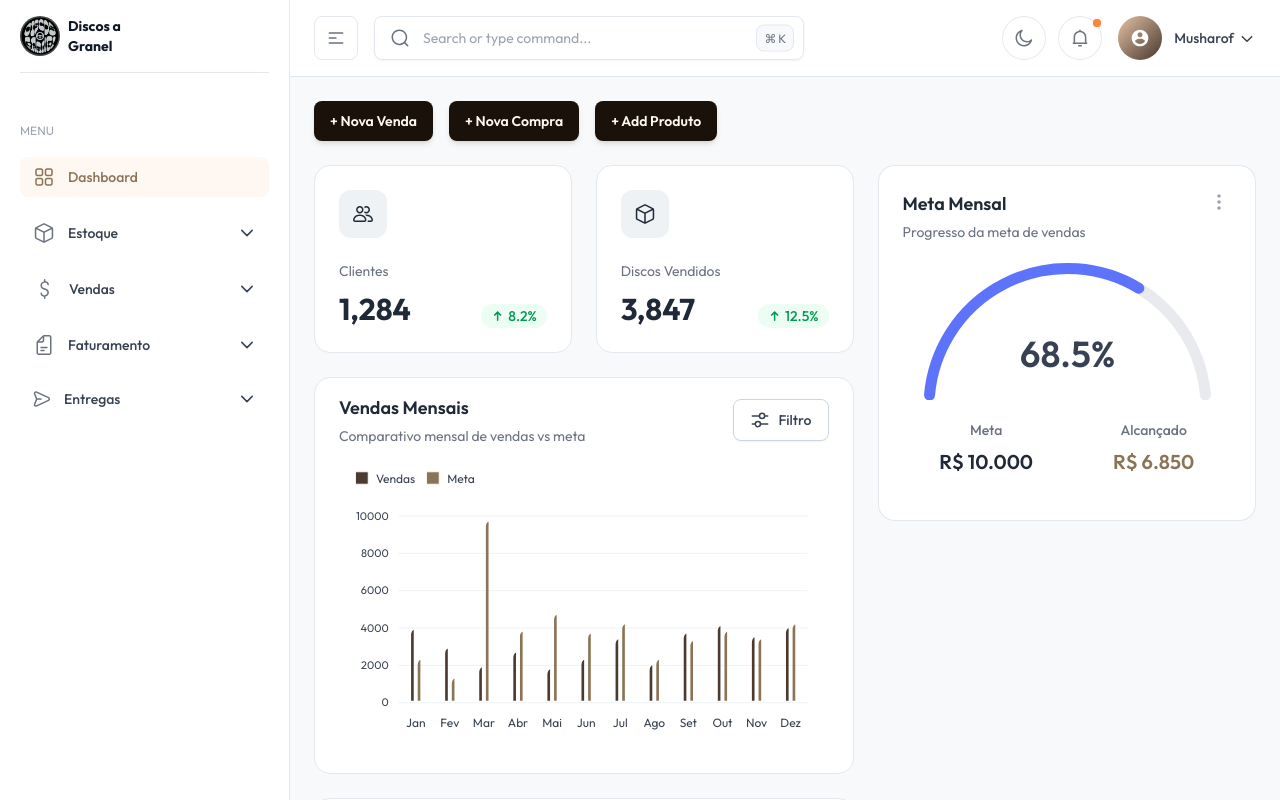
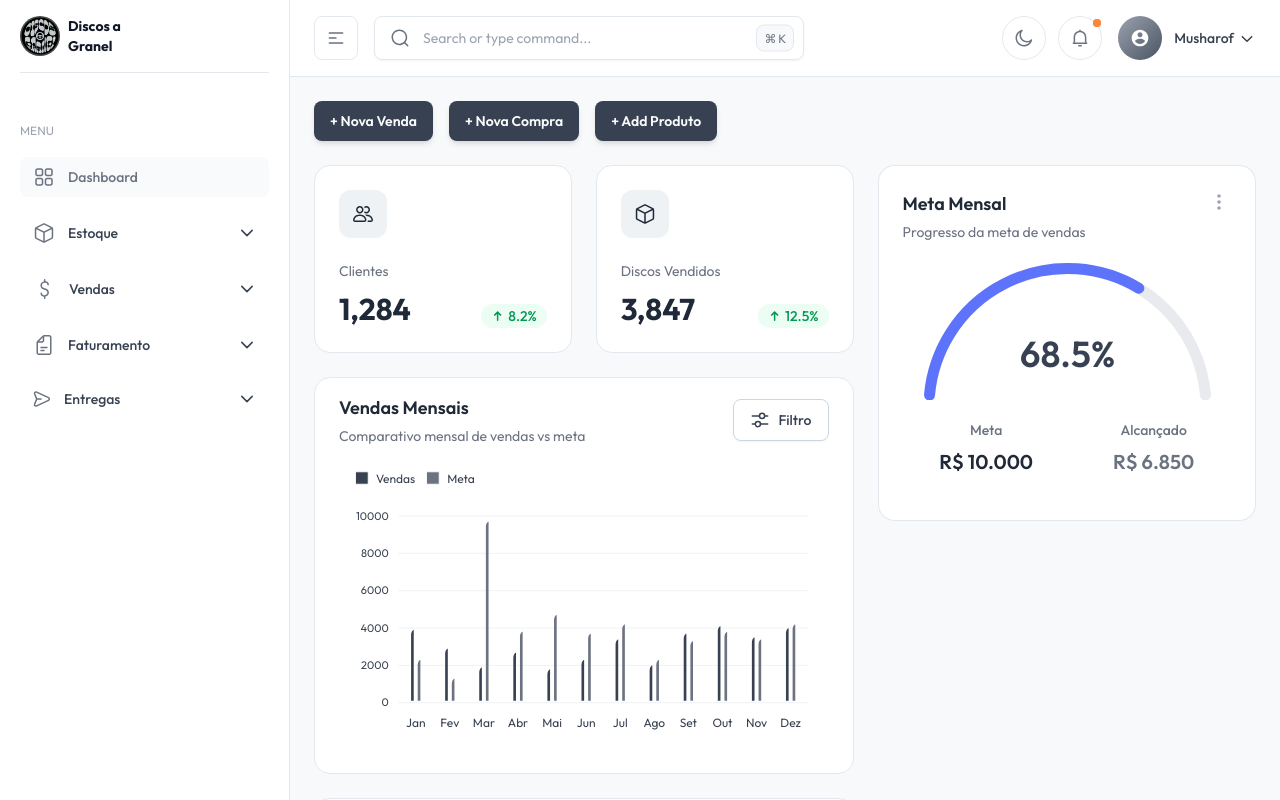
Before and after one commit to ec-univesp/admin-loja-disco, a Next.js app: page / in a window 1280 px wide. Shown: the top 800 px of the page. Built offline with nearby package versions, Linux system fonts and the light colour scheme.

Commit message:
adjust colors on project

```diff
--- a/src/app/globals.css
+++ b/src/app/globals.css
@@ -38,18 +38,18 @@
   --color-white: #ffffff;
   --color-black: #0a0e27;
 
-  --color-brand-25: #fffbf8;
-  --color-brand-50: #fff7f1;
-  --color-brand-100: #fef3ed;
-  --color-brand-200: #fce8de;
-  --color-brand-300: #f8dcc8;
-  --color-brand-400: #e8c5a8;
-  --color-brand-500: #8b7355;
-  --color-brand-600: #4a3a2f;
-  --color-brand-700: #1a120a;
-  --color-brand-800: #0f0905;
-  --color-brand-900: #0a0603;
-  --color-brand-950: #000000;
+  --color-brand-25: #fafbfc;
+  --color-brand-50: #f9fafb;
+  --color-brand-100: #f3f4f6;
+  --color-brand-200: #e5e7eb;
+  --color-brand-300: #d1d5db;
+  --color-brand-400: #9ca3af;
+  --color-brand-500: #6b7280;
+  --color-brand-600: #4b5563;
+  --color-brand-700: #374151;
+  --color-brand-800: #1f2937;
+  --color-brand-900: #111827;
+  --color-brand-950: #030712;
 
   --color-blue-light-25: #f0f6fc;
   --color-blue-light-50: #e6f1fa;
--- a/src/components/charts/bar/BarChartOne.tsx
+++ b/src/components/charts/bar/BarChartOne.tsx
@@ -11,7 +11,7 @@ const ReactApexChart = dynamic(() => import('react-apexcharts'), {
 
 export default function BarChartOne() {
   const options: ApexOptions = {
-    colors: ['#4a3a2f'],
+    colors: ['#374151'],
     chart: {
       fontFamily: 'Outfit, sans-serif',
       type: 'bar',
--- a/src/components/charts/line/LineChartOne.tsx
+++ b/src/components/charts/line/LineChartOne.tsx
@@ -16,7 +16,7 @@ export default function LineChartOne() {
       position: 'top',
       horizontalAlign: 'left',
     },
-    colors: ['#4a3a2f', '#8b7355'], // Define line colors
+    colors: ['#374151', '#6b7280'], // Define line colors
     chart: {
       fontFamily: 'Outfit, sans-serif',
       height: 310,
--- a/src/components/ecommerce/CountryMap.tsx
+++ b/src/components/ecommerce/CountryMap.tsx
@@ -39,7 +39,7 @@ const CountryMap: React.FC<CountryMapProps> = ({ mapColor }) => {
       markerStyle={
         {
           initial: {
-            fill: '#4a3a2f',
+            fill: '#374151',
             r: 4, // Custom radius for markers
           }, // Type assertion to bypass strict CSS property checks
         } as MarkerStyle
@@ -51,7 +51,7 @@ const CountryMap: React.FC<CountryMapProps> = ({ mapColor }) => {
             latLng: [37.2580397, -104.657039],
             name: 'United States',
             style: {
-              fill: '#4a3a2f',
+              fill: '#374151',
               borderWidth: 1,
               borderColor: 'white',
               stroke: '#383f47',
@@ -60,18 +60,18 @@ const CountryMap: React.FC<CountryMapProps> = ({ mapColor }) => {
           {
             latLng: [20.7504374, 73.7276105],
             name: 'India',
-            style: { fill: '#4a3a2f', borderWidth: 1, borderColor: 'white' },
+            style: { fill: '#374151', borderWidth: 1, borderColor: 'white' },
           },
           {
             latLng: [53.613, -11.6368],
             name: 'United Kingdom',
-            style: { fill: '#4a3a2f', borderWidth: 1, borderColor: 'white' },
+            style: { fill: '#374151', borderWidth: 1, borderColor: 'white' },
           },
           {
             latLng: [-25.0304388, 115.2092761],
             name: 'Sweden',
             style: {
-              fill: '#4a3a2f',
+              fill: '#374151',
               borderWidth: 1,
               borderColor: 'white',
               strokeOpacity: 0,
@@ -96,11 +96,11 @@ const CountryMap: React.FC<CountryMapProps> = ({ mapColor }) => {
         hover: {
           fillOpacity: 0.7,
           cursor: 'pointer',
-          fill: '#4a3a2f',
+          fill: '#374151',
           stroke: 'none',
         },
         selected: {
-          fill: '#4a3a2f',
+          fill: '#374151',
         },
         selectedHover: {},
       }}
--- a/src/components/ecommerce/MetaMensal.tsx
+++ b/src/components/ecommerce/MetaMensal.tsx
@@ -13,7 +13,7 @@ const ReactApexChart = dynamic(() => import('react-apexcharts'), {
 export default function MetaMensal() {
   const series = [68.5];
   const options: ApexOptions = {
-    colors: ['#4a3a2f'],
+    colors: ['#374151'],
     chart: {
       fontFamily: 'Outfit, sans-serif',
       type: 'radialBar',
--- a/src/components/ecommerce/MonthlySalesChart.tsx
+++ b/src/components/ecommerce/MonthlySalesChart.tsx
@@ -13,7 +13,7 @@ const ReactApexChart = dynamic(() => import('react-apexcharts'), {
 
 export default function MonthlySalesChart() {
   const options: ApexOptions = {
-    colors: ['#4a3a2f'],
+    colors: ['#374151'],
     chart: {
       fontFamily: 'Outfit, sans-serif',
       type: 'bar',
--- a/src/components/ecommerce/MonthlyTarget.tsx
+++ b/src/components/ecommerce/MonthlyTarget.tsx
@@ -15,7 +15,7 @@ const ReactApexChart = dynamic(() => import('react-apexcharts'), {
 export default function MonthlyTarget() {
   const series = [75.55];
   const options: ApexOptions = {
-    colors: ['#4a3a2f'],
+    colors: ['#374151'],
     chart: {
       fontFamily: 'Outfit, sans-serif',
       type: 'radialBar',
--- a/src/components/ecommerce/StatisticsChart.tsx
+++ b/src/components/ecommerce/StatisticsChart.tsx
@@ -44,7 +44,7 @@ export default function StatisticsChart() {
       position: 'top',
       horizontalAlign: 'left',
     },
-    colors: ['#4a3a2f', '#8b7355'], // Define line colors
+    colors: ['#374151', '#6b7280'], // Define line colors
     chart: {
       fontFamily: 'Outfit, sans-serif',
       height: 310,
--- a/src/components/ecommerce/VendasMensaisChart.tsx
+++ b/src/components/ecommerce/VendasMensaisChart.tsx
@@ -8,7 +8,7 @@ const ReactApexChart = dynamic(() => import('react-apexcharts'), {
 
 export default function VendasMensaisChart() {
   const options: ApexOptions = {
-    colors: ['#4a3a2f', '#8b7355'],
+    colors: ['#374151', '#6b7280'],
     chart: {
       fontFamily: 'Outfit, sans-serif',
       type: 'bar',
```
